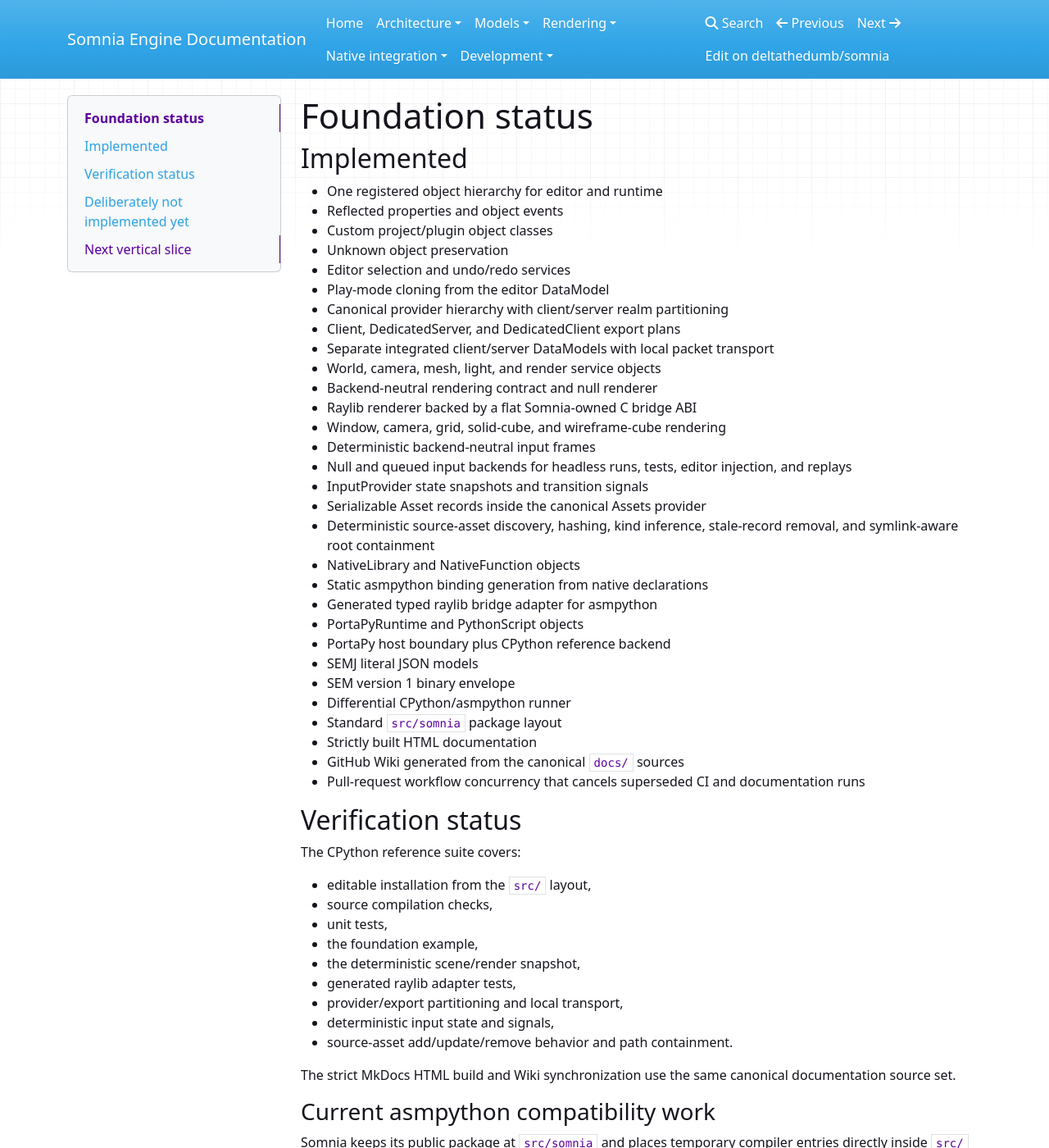
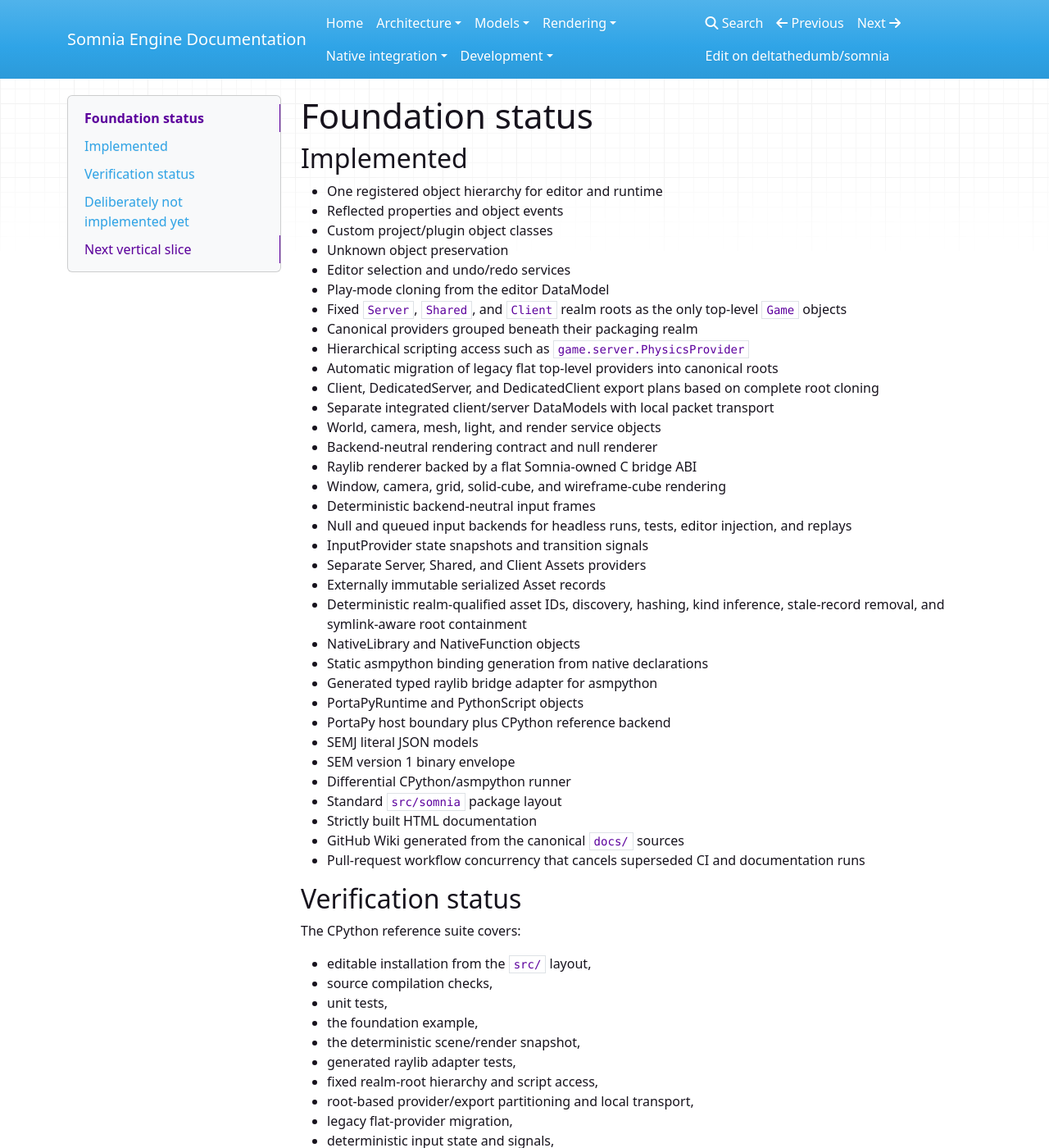
Before and after one commit to deltathedumb/somnia, an MkDocs documentation site: the page built from docs/foundation-status.md, in a window 1280 px wide and 1400 px high. Shown: the whole window at 82% size. Built offline with MkDocs 1.6.1, drawn with Linux system fonts in a browser that asks for light colours; nearby versions of some CDN libraries; some of the changed text lies outside the part shown.

Commit message:
Record fixed realm-root hierarchy status

```diff
--- a/docs/foundation-status.md
+++ b/docs/foundation-status.md
@@ -8,8 +8,11 @@
 - Unknown object preservation
 - Editor selection and undo/redo services
 - Play-mode cloning from the editor DataModel
-- Canonical provider hierarchy with client/server realm partitioning
-- Client, DedicatedServer, and DedicatedClient export plans
+- Fixed `Server`, `Shared`, and `Client` realm roots as the only top-level `Game` objects
+- Canonical providers grouped beneath their packaging realm
+- Hierarchical scripting access such as `game.server.PhysicsProvider`
+- Automatic migration of legacy flat top-level providers into canonical roots
+- Client, DedicatedServer, and DedicatedClient export plans based on complete root cloning
 - Separate integrated client/server DataModels with local packet transport
 - World, camera, mesh, light, and render service objects
 - Backend-neutral rendering contract and null renderer
@@ -18,8 +21,9 @@
 - Deterministic backend-neutral input frames
 - Null and queued input backends for headless runs, tests, editor injection, and replays
 - InputProvider state snapshots and transition signals
-- Serializable Asset records inside the canonical Assets provider
-- Deterministic source-asset discovery, hashing, kind inference, stale-record removal, and symlink-aware root containment
+- Separate Server, Shared, and Client Assets providers
+- Externally immutable serialized Asset records
+- Deterministic realm-qualified asset IDs, discovery, hashing, kind inference, stale-record removal, and symlink-aware root containment
 - NativeLibrary and NativeFunction objects
 - Static asmpython binding generation from native declarations
 - Generated typed raylib bridge adapter for asmpython
@@ -43,9 +47,11 @@
 - the foundation example,
 - the deterministic scene/render snapshot,
 - generated raylib adapter tests,
-- provider/export partitioning and local transport,
+- fixed realm-root hierarchy and script access,
+- root-based provider/export partitioning and local transport,
+- legacy flat-provider migration,
 - deterministic input state and signals,
-- source-asset add/update/remove behavior and path containment.
+- realm-specific immutable asset add/update/remove behavior and path containment.
 
 The strict MkDocs HTML build and Wiki synchronization use the same canonical documentation source set.
 
```
